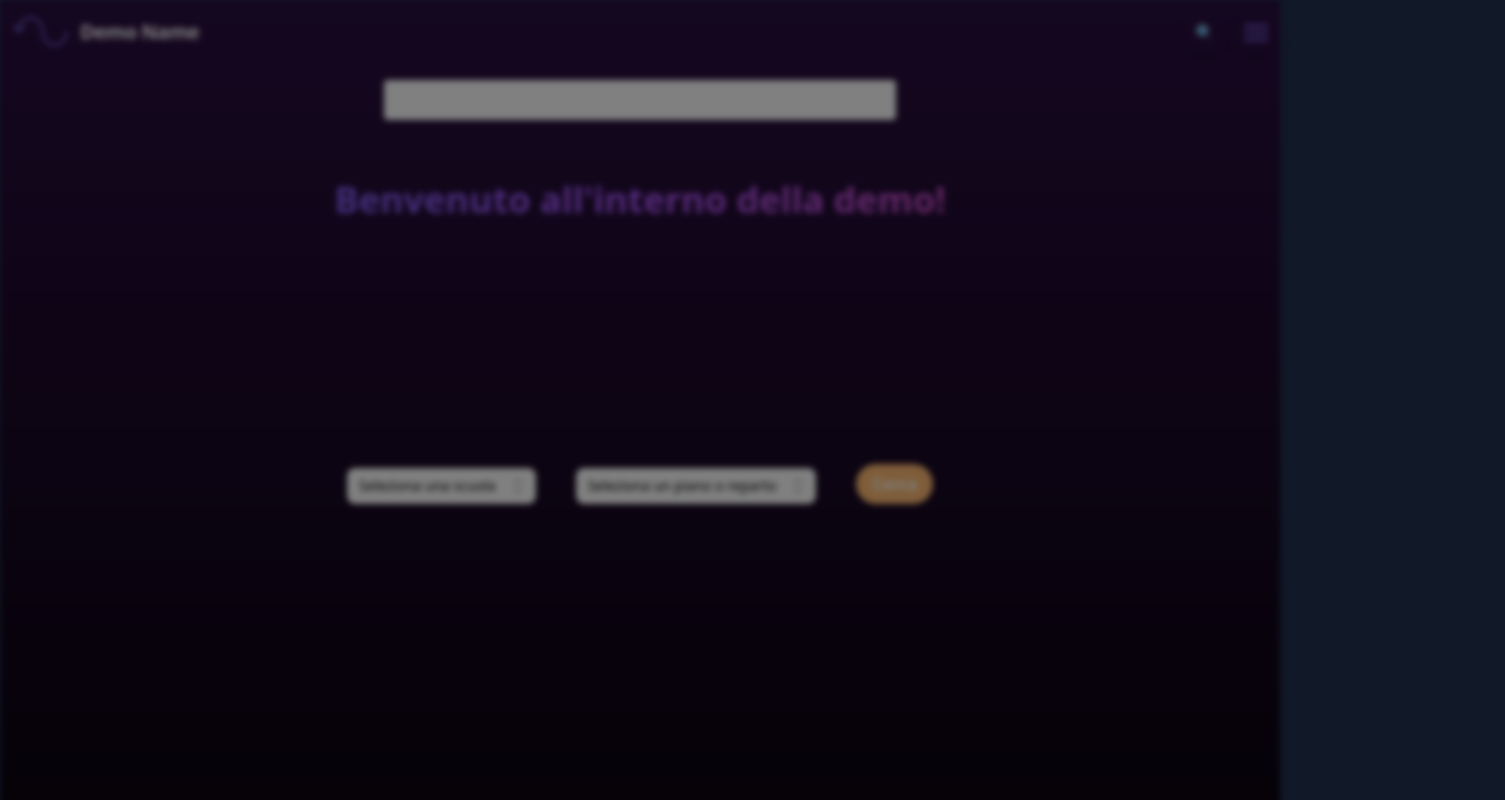
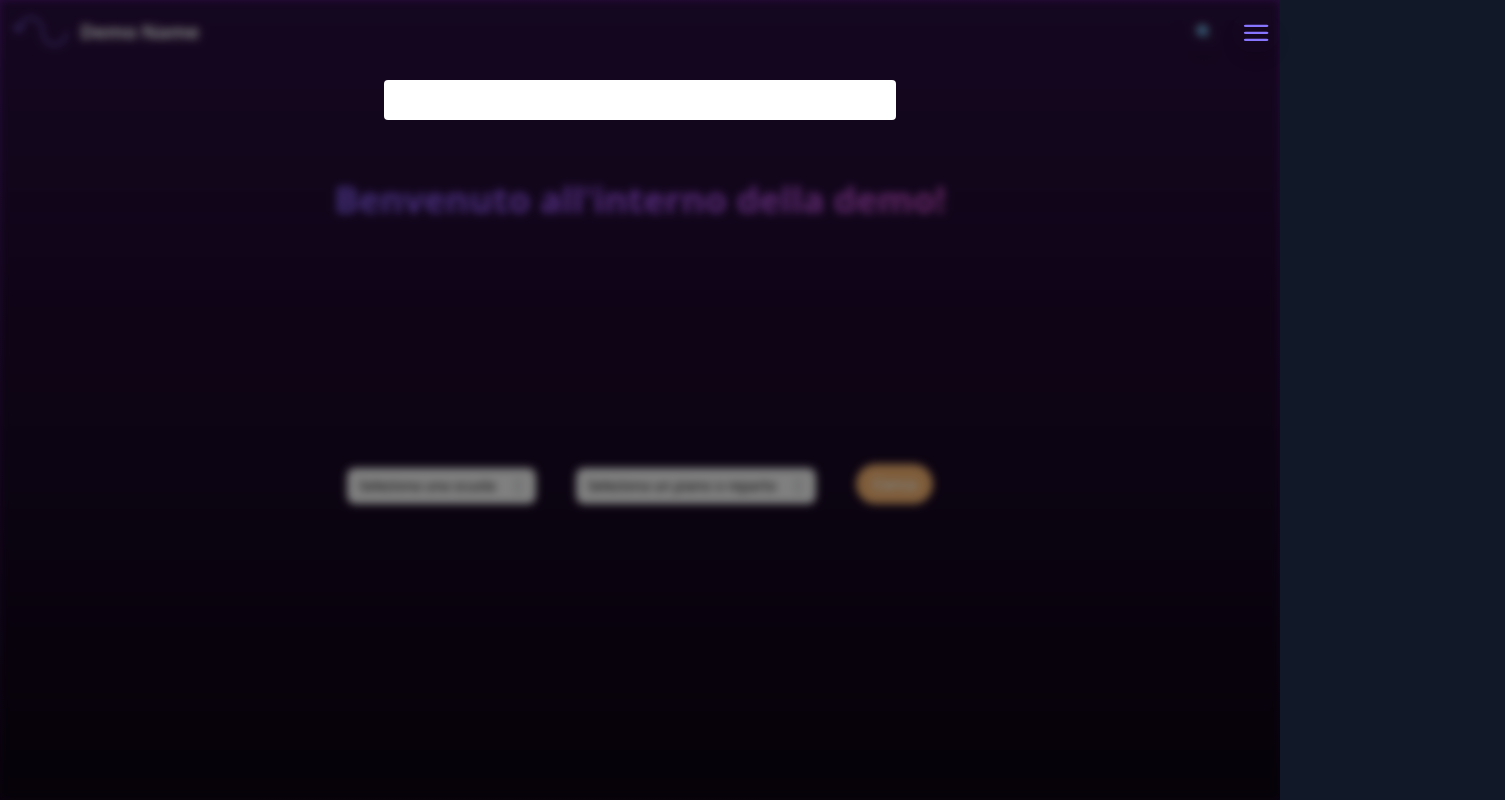
Before and after one commit to clo0432/FrontEnd-TPSIT-ESP, a React (Vite) app in the folder react-app/: page / in a window 1280 px wide. Both pictures are taken after a click on the button 1204 px from the left and 32 px from the top of the page. Shown: the top 800 px of the page, 1505 px wide, since content can reach past the window. Built offline with nearby package versions, Linux system fonts and the light colour scheme; what taos would draw is missing.

Commit message:
Animato blur all'apparire della searchbar

```diff
--- a/react-app/src/index.css
+++ b/react-app/src/index.css
@@ -48,10 +48,6 @@
         hover:rounded-xl rounded-3xl
         transition-all duration-200 ease-linear
         cursor-pointer shadow-lg;
-    }
-
-    body > *:not(.blurred) {
-        filter: blur(3px) brightness(0.5);
     }
 
     /* Animazione di hover lo sfondo del bottone ed il suo colore */
--- a/react-app/src/scenes/global/Topbar.jsx
+++ b/react-app/src/scenes/global/Topbar.jsx
@@ -32,7 +32,6 @@ const SearchbarToggleButton = ({ isSearchbarOpen, setIsSearchbarOpen }) => {
     const handleSearchClick = () => {
         console.log("Click!");
         setIsSearchbarOpen(!isSearchbarOpen);
-        // add blurred class to the
     };
 
     const luoghi = [
@@ -78,7 +77,16 @@ const SearchbarToggleButton = ({ isSearchbarOpen, setIsSearchbarOpen }) => {
                 <FcSearch size={20} />
             </button>
             <Transition
-                className="absolute inset-0 mt-[10vh]"
+                show={isSearchbarOpen}
+                className="absolute inset-0 w-[100vw] h-[100vh]"
+                enter="transition duration-500"
+                enterFrom="backdrop-blur-none backdrop-brightness-100"
+                enterTo="backdrop-blur-sm backdrop-brightness-50"
+                leave="transition duration-500"
+                leaveFrom="backdrop-blur-sm backdrop-brightness-50"
+                leaveTo="backdrop-blur-none backdrop-brightness-100"
+            >
+                <Transition
                     show={isSearchbarOpen}
                     enter="transition ease-out duration-300 transform"
                     enterFrom="scale-75"
@@ -86,10 +94,8 @@ const SearchbarToggleButton = ({ isSearchbarOpen, setIsSearchbarOpen }) => {
                     leave="transition ease-in duration-300 transform"
                     leaveFrom="scale-100"
                     leaveTo="scale-75"
-
-                //style={{color: 'white'}}
                 >
-                <div className="w-2/5 ml-auto mr-auto">
+                    <div className="w-2/5 mt-[10vh] ml-auto mr-auto">
                         <Combobox
                             value={luogoSelezionato}
                             onChange={setLuogoSelezionato}
@@ -126,6 +132,7 @@ const SearchbarToggleButton = ({ isSearchbarOpen, setIsSearchbarOpen }) => {
                             </div>
                         </Combobox>
                     </div>
+                </Transition>
             </Transition>
         </>
     );
```
Lines whose indentation alone changed are shown as unchanged.
